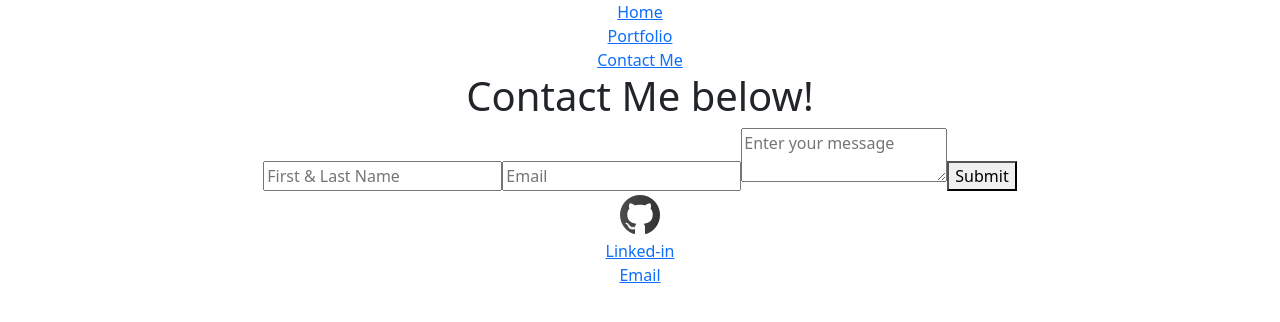
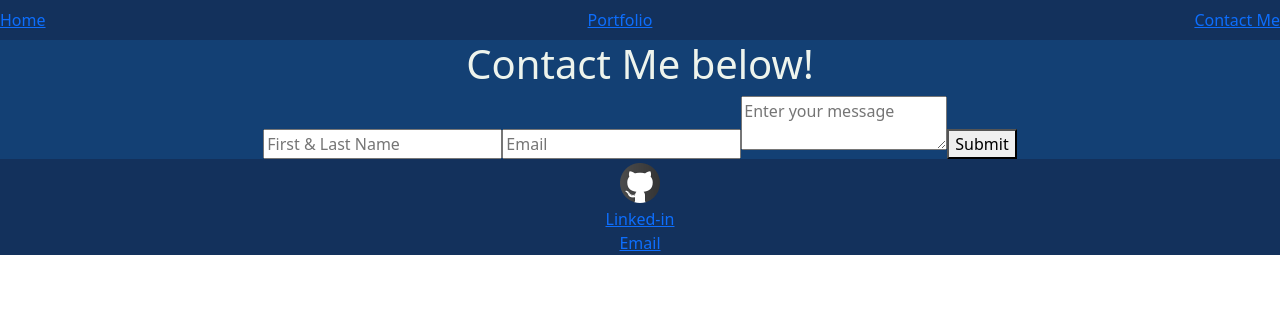
Before and after one commit to Slimshady079/React-Porfolio, a React (Create React App) app in the folder client/: page /#/Contact in a window 1280 px wide. Shown: the top 322 px of the page. Built offline with nearby package versions, Linux system fonts and the light colour scheme.

Commit message:
adds color palette to App.css

```diff
--- a/client/src/App.css
+++ b/client/src/App.css
@@ -1,11 +1,34 @@
+/* color palette */
+:root {
+  --first: #134074;
+  --second: #13315C;
+  --third: #0B2545;
+  --fourth: #8DA9C4;
+  --fifth: #EEF4ED;
+}
+
 .App {
   text-align: center;
+  background-color: #134074;
+  color: #EEF4ED;
 }
 
-.App-logo {
+.navbar {
+  background-color: #13315C ;
+}
+
+.footer {
+  background-color: #13315C;
+}
+
+ul {
+  list-style: none;
+}
+
+/* .App-logo {
   height: 40vmin;
   pointer-events: none;
-}
+} */
 
 @media (prefers-reduced-motion: no-preference) {
   .App-logo {
@@ -13,7 +36,7 @@
   }
 }
 
-.App-header {
+/* .App-header {
   background-color: #282c34;
   min-height: 100vh;
   display: flex;
@@ -22,15 +45,12 @@
   justify-content: center;
   font-size: calc(10px + 2vmin);
   color: white;
-}
+} */
 
-.App-link {
+/* .App-link {
   color: #61dafb;
-}
+} */
 
-ul {
-  list-style: none;
-}
 
 @keyframes App-logo-spin {
   from {
--- a/client/src/components/AboutMe.js
+++ b/client/src/components/AboutMe.js
@@ -4,8 +4,9 @@ function AboutMe() {
   return (
     <div className="container-fluid">
       <div>
-        <p>
-          Hello! My name is Maximilian Gibes. I started coding in October of 2022. I'm a construction worker and
+        <h1>Hello! My name is Maximilian Gibes. </h1>
+        <p className="">
+          I started coding in October of 2022. I'm a construction worker and
           doing construction is actually what got me into coding. In my eyes,
           coding is like virtual construction, so I was immediately interested.
         </p>
--- a/client/src/components/Footer.js
+++ b/client/src/components/Footer.js
@@ -3,8 +3,8 @@ import github from "../images/icons/icons8-github-48.png";
 
 function Footer() {
   return (
-    <div>
-      <footer>
+    <div className="footer container-fluid">
+      <footer className="">
         <div>
           <a href="https://github.com/Slimshady079" target="_blank">
             <img src={github}></img>
--- a/client/src/components/Nav.js
+++ b/client/src/components/Nav.js
@@ -3,8 +3,8 @@ import { Link } from "react-router-dom";
 
 function Nav() {
   return (
-    <div>
-      <div>
+    <div className="navbar ">
+      <div className="">
         <Link to="/">Home</Link>
       </div>
       <div>
```
